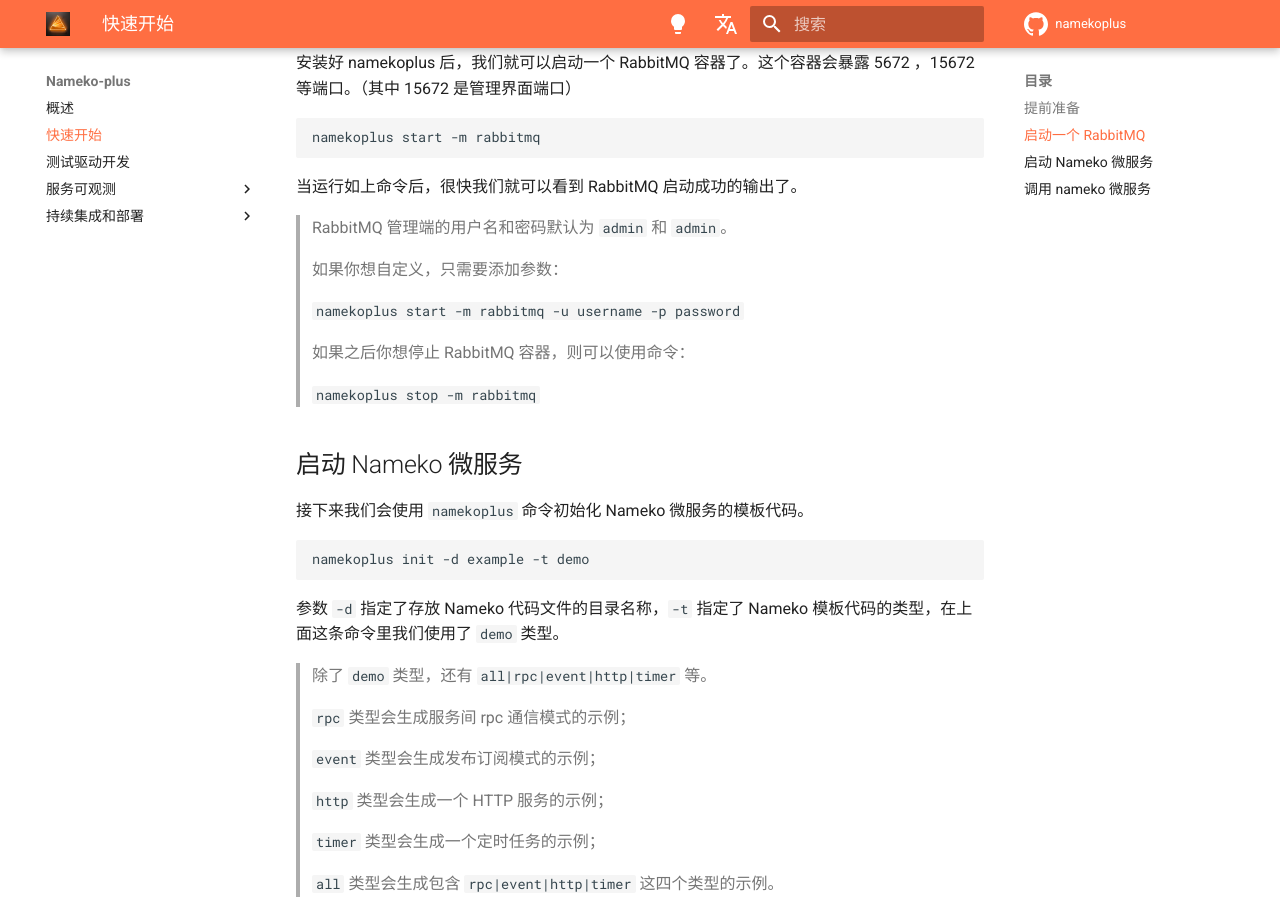
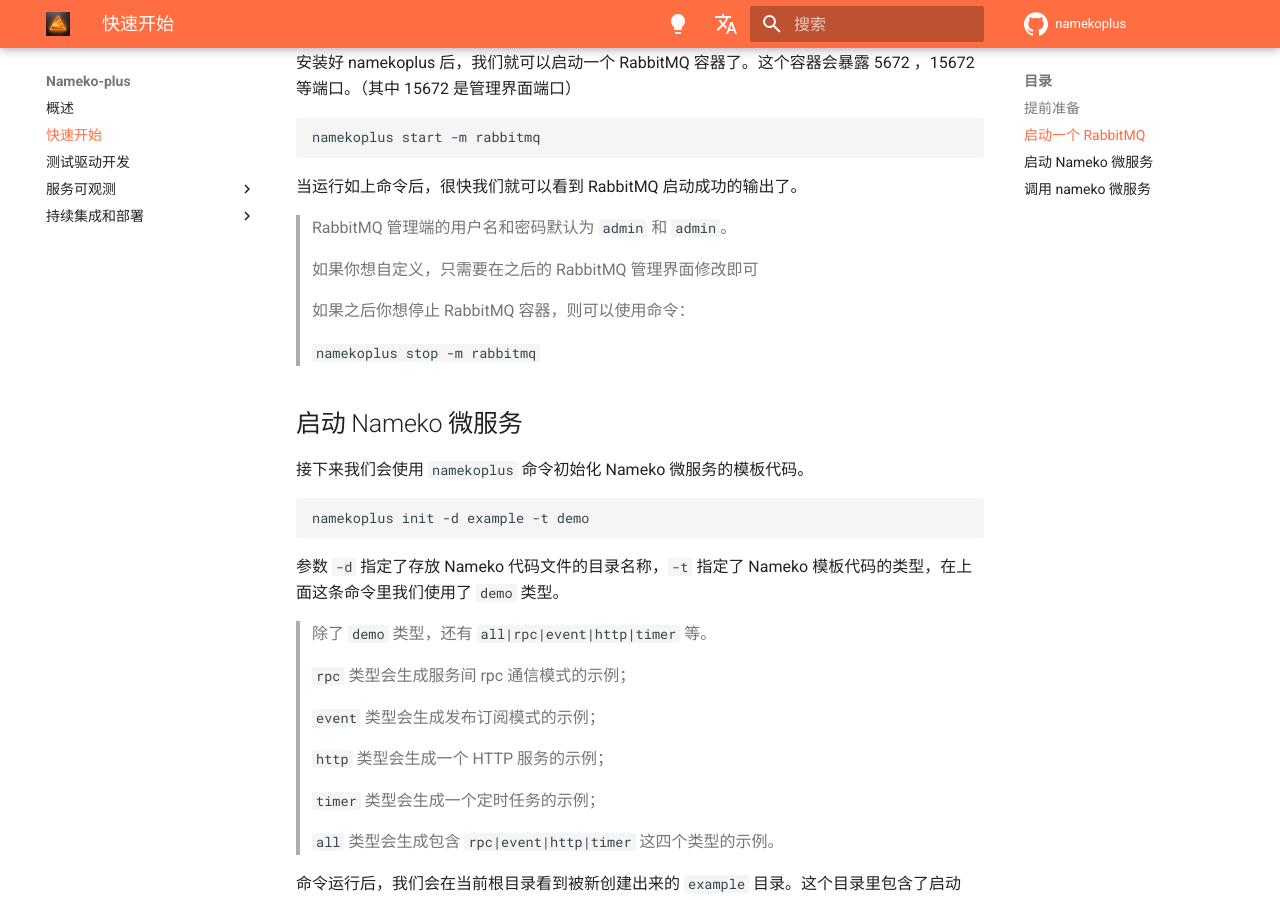
Before and after one commit to Bryanthelol/nameko-plus-doc, an MkDocs documentation site: the page built from docs/快速开始.md, in a window 1280 px wide and 900 px high, scrolled down 420 px. Built offline with MkDocs 1.6.1 and Material for MkDocs 9.7.7, drawn with Linux system fonts in a browser that asks for light colours; comment, search, counter and statistics services are not loaded.

Commit message:
update doc

````diff
--- a/docs/快速开始.md
+++ b/docs/快速开始.md
@@ -27,11 +27,7 @@
 
 >  RabbitMQ 管理端的用户名和密码默认为 `admin` 和 `admin`。
 >
-> 如果你想自定义，只需要添加参数：
->
-> ```
-> namekoplus start -m rabbitmq -u username -p password
-> ```
+> 如果你想自定义，只需要在之后的 RabbitMQ 管理界面修改即可
 >
 > 如果之后你想停止 RabbitMQ 容器，则可以使用命令：
 >
````
